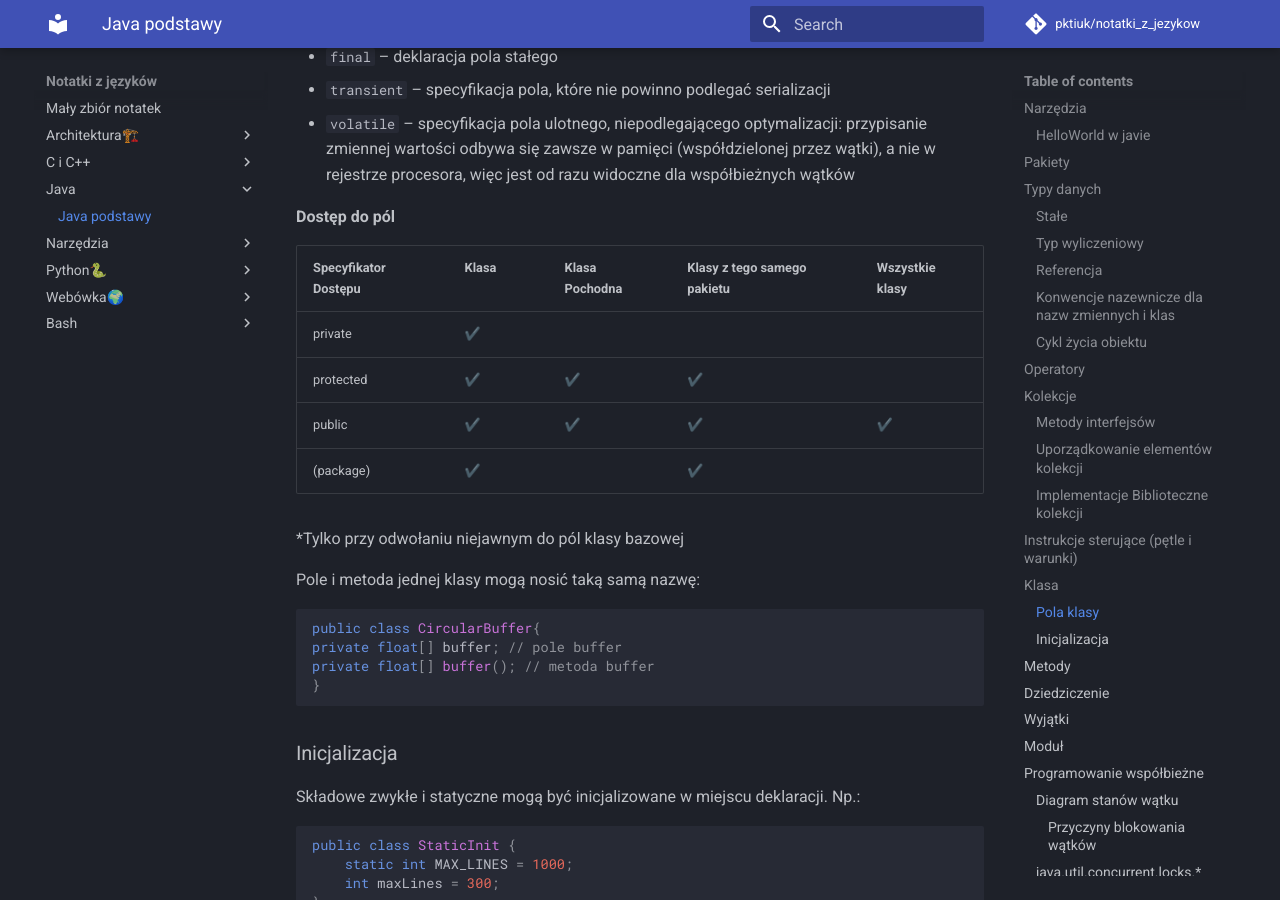
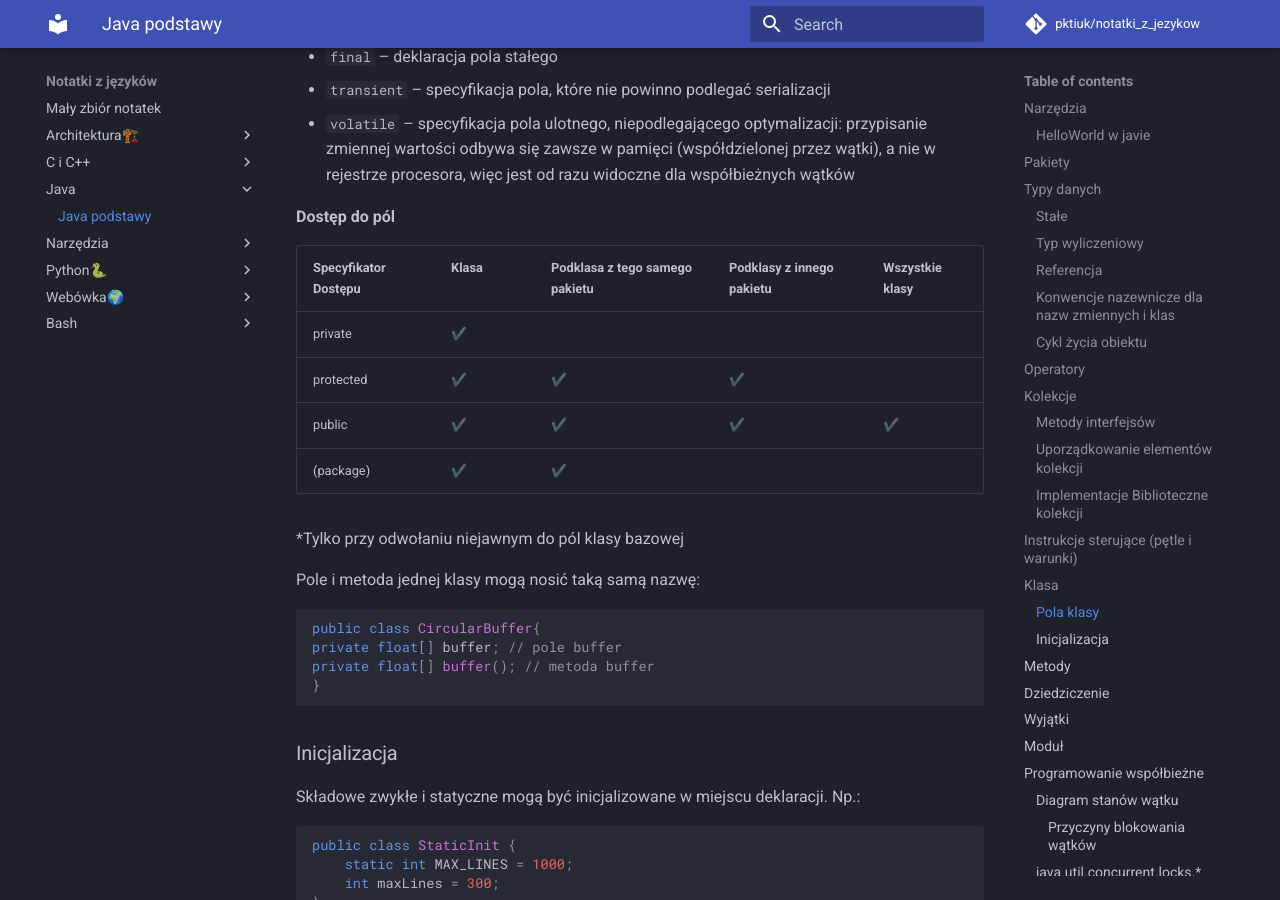
Before and after one commit to pktiuk/notatki_z_jezykow, an MkDocs documentation site: the page built from docs/Java/java_podstawy.md, in a window 1280 px wide and 900 px high, scrolled down 11750 px. Built offline with MkDocs 1.6.1 and Material for MkDocs 9.7.7, drawn with Linux system fonts in a browser that asks for light colours; comment, search, counter and statistics services are not loaded.

Commit message:
Poprawka w tabeli

```diff
--- a/docs/Java/java_podstawy.md
+++ b/docs/Java/java_podstawy.md
@@ -424,14 +424,14 @@ Konstruktory – specyfikacja dostępu
 
 **Dostęp do pól**
 
-|Specyfikator Dostępu|Klasa  |Klasa Pochodna|Klasy z tego samego pakietu|Wszystkie klasy|
-|--------------------|-------|--------------|---------------------------|---------------|
-|    private         |   ✔️   |              |                           |               |
-|    protected       |   ✔️   |      ✔️       |              ✔️            |               |
-|    public          |   ✔️   |      ✔️       |              ✔️            |       ✔️       |
-|    (package)       |   ✔️   |              |              ✔️            |               |
+| Specyfikator Dostępu | Klasa | Podklasa z tego samego pakietu | Podklasy z innego pakietu | Wszystkie klasy |
+| -------------------- | ----- | ------------------------------ | ------------------------- | --------------- |
+| private              | ✔️    |                                |                           |                 |
+| protected            | ✔️    | ✔️                             | ✔️                        |                 |
+| public               | ✔️    | ✔️                             | ✔️                        | ✔️              |
+| (package)            | ✔️    | ✔️                             |                           |                 |
 
-*Tylko przy odwołaniu niejawnym do pól klasy bazowej
+\*Tylko przy odwołaniu niejawnym do pól klasy bazowej
 
 Pole i metoda jednej klasy mogą nosić taką samą nazwę:
 
```
